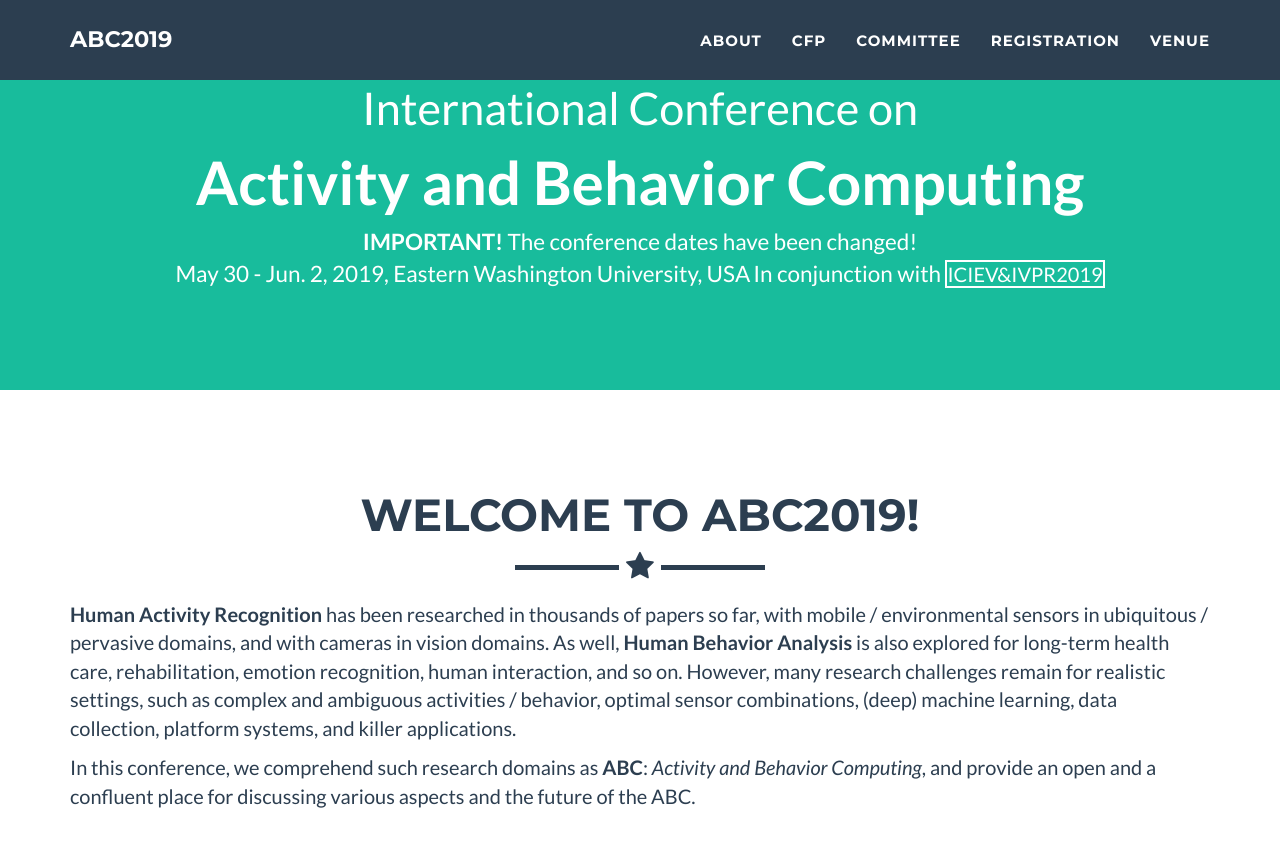
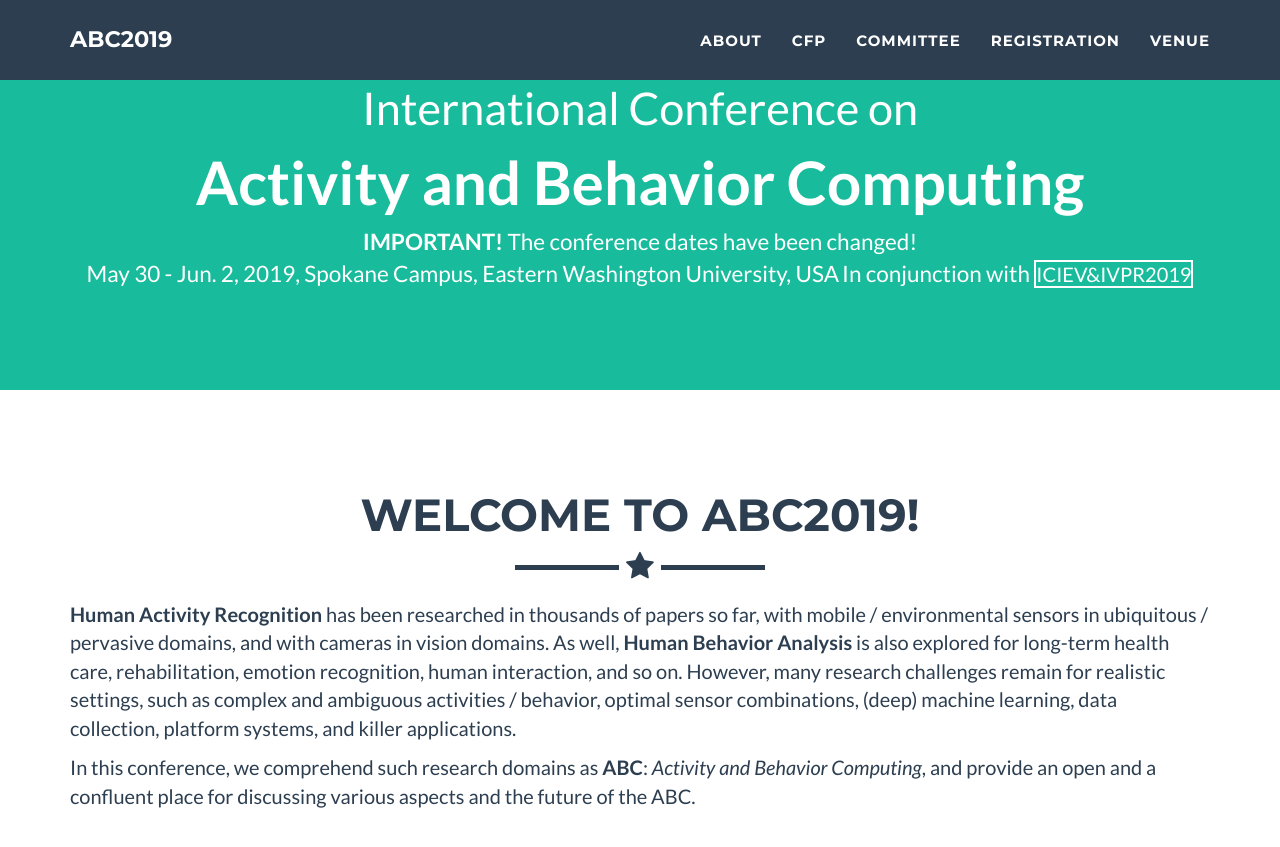
Before and after one commit to abc-research/2019, a Jekyll site: the page built from index.html, in a window 1280 px wide and 900 px high, scrolled down 498 px. Shown: the top 847 px of the window. Built offline with Jekyll 4.4.1, drawn with Linux system fonts in a browser that asks for light colours.

Commit message:
Update _config.yml

```diff
--- a/_config.yml
+++ b/_config.yml
@@ -7,7 +7,7 @@
 conf_title1: "International Conference on"
 conf_title2: "Activity and Behavior Computing"
 meta_author: Sozo Inoue
-location: Eastern Washington University, USA
+location: Spokane Campus, Eastern Washington University, USA
 date: <b>IMPORTANT!</b> The conference dates have been changed!<br/>May 30 - Jun. 2, 2019
 conjunction:
   name: ICIEV&IVPR2019
```
